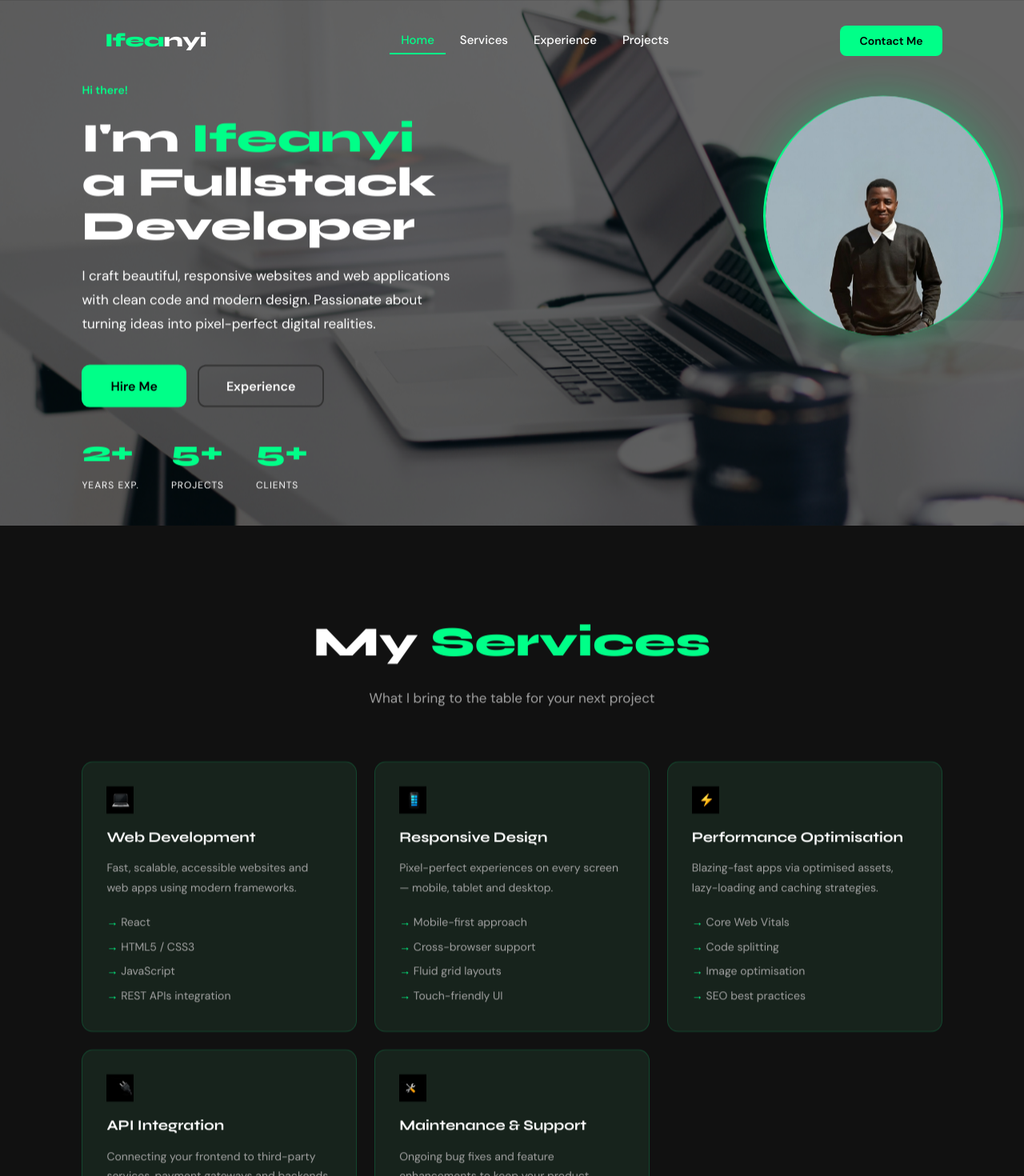
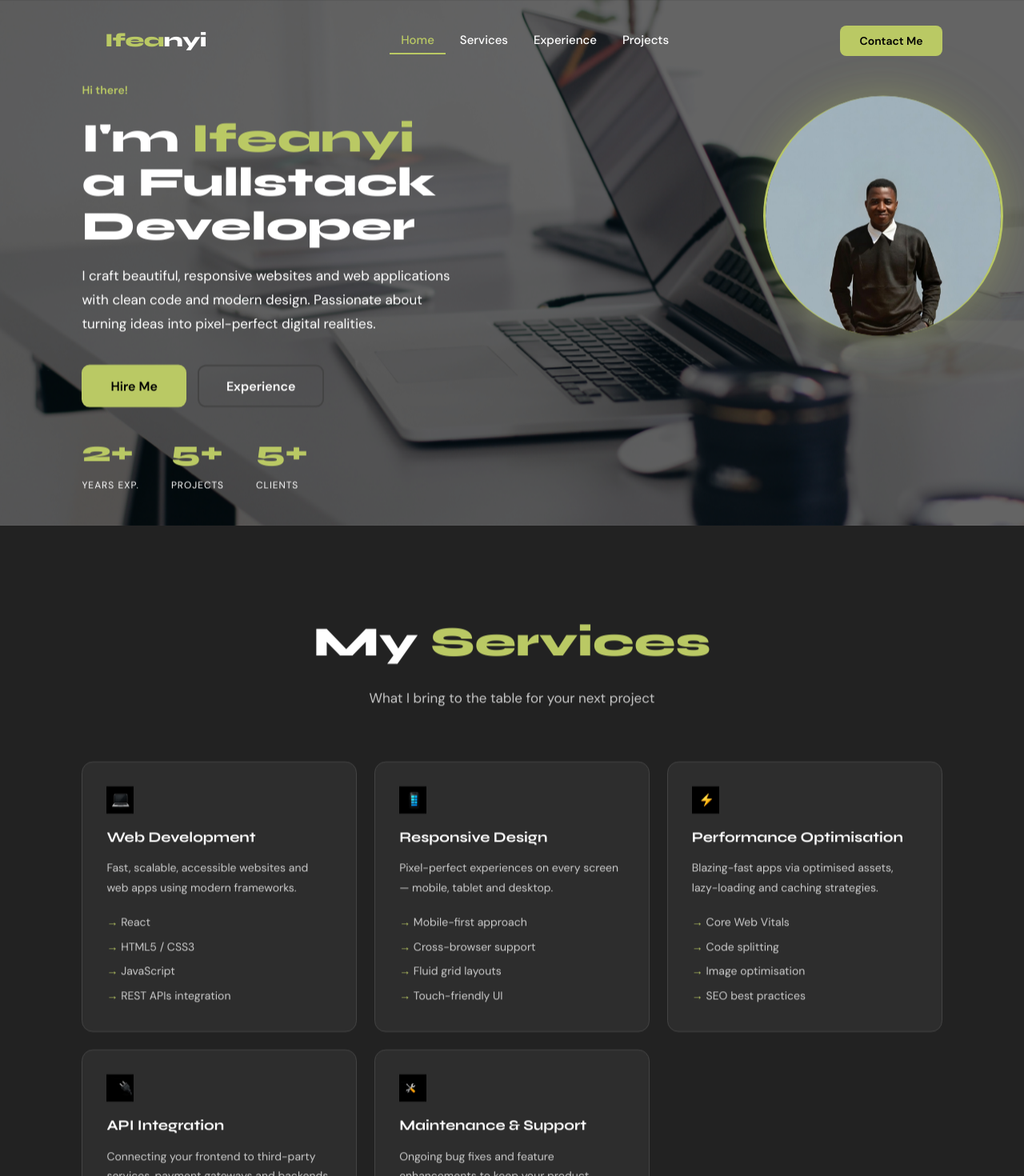
Before and after one commit to samuelintegrity2004-ui/Portfolio, a React (Vite) app in the folder portfolio-site/: page / in a window 1280 px wide. Shown: the top 1470 px of the page at 80% size. Built offline with nearby package versions, Linux system fonts and the light colour scheme; no server answers.

Commit message:
chore: apply dark theme, footer and component updates

```diff
--- a/portfolio-site/src/components/Footer.css
+++ b/portfolio-site/src/components/Footer.css
@@ -1,41 +1,21 @@
 /* Component: Footer */
 
 .footer {
-  background: #000;
-  color: #fff;
-  padding: 30px 8% 16px; /* reduced height for a minimal footer */
+  background: var(--footer-bg);
+  color: var(--text);
+  padding: 34px 8% 18px;
   text-align: center;
+  border-top: 1px solid var(--border);
 }
 
-/* logo and social links keep accent colors */
 .footer .logo {
   color: var(--g);
+  font-size: 20px;
+  font-weight: 800;
 }
 
-.footer-socials a {
-  color: var(--g);
-  border-color: var(--g);
-}
-
-.footer-socials a:hover {
-  background: var(--g);
-  color: #000;
-}
-
-.footer-tag,
-.footer-nav button,
-.copy {
-  color: #fff;
-}
-
-.footer-nav button:hover {
-  color: var(--g);
-}
-
-.footer-tag {
-  color: var(--muted);
-  margin: 8px 0 28px;
-  font-size: 14px;
+.footer .logo .logo-white {
+  color: var(--text);
 }
 
 .footer-socials {
@@ -89,6 +69,18 @@
   color: var(--g);
 }
 
+.footer-tag,
+.footer-nav button,
+.copy {
+  color: var(--muted);
+}
+
+.footer-tag {
+  color: var(--muted-weak);
+  margin: 8px 0 28px;
+  font-size: 14px;
+}
+
 .copy {
   color: var(--muted);
   font-size: 12px;
--- a/portfolio-site/src/components/Footer.jsx
+++ b/portfolio-site/src/components/Footer.jsx
@@ -5,7 +5,7 @@ export function Footer({ goTo }) {
   return (
     <footer className="footer">
       <button className="logo" onClick={() => goTo("home")}>
-        <span>Ifea</span>nyi
+        <span>Ifea</span><span className="logo-white">nyi</span>
       </button>
       <p className="footer-tag">Frontend Developer · Nigeria 🇳🇬</p>
       <div className="footer-socials">
--- a/portfolio-site/src/components/Header.css
+++ b/portfolio-site/src/components/Header.css
@@ -32,6 +32,10 @@
   transition: var(--tr);
 }
 
+.logo span {
+  color: #bac964;
+}
+
 /* when the header adopts a dark/translucent background on scroll, keep text white */
 .header.scrolled .logo {
   color: #fff;
@@ -62,8 +66,8 @@
 }
 
 .header.scrolled .nav-link {
-  /* links turn green when scrolled */
-  color: var(--g);
+  /* links turn accent when scrolled */
+  color: #bac964;
   /* remove automatic underline so it only follows the active item */
   border-bottom-color: transparent;
 }
@@ -78,8 +82,8 @@
 
 .nav-link:hover,
 .nav-link.active {
-  color: var(--g);
-  border-bottom-color: var(--g);
+  color: #bac964;
+  border-bottom-color: #bac964;
 }
 
 .navbar .mobile-cta {
@@ -88,7 +92,7 @@
 
 .cta-btn {
   padding: 10px 24px;
-  background: var(--g);
+  background: #bac964;
   color: #000; /* ensure pure black text */
   border: none;
   border-radius: 8px;
@@ -100,8 +104,8 @@
 }
 
 .cta-btn:hover {
-  background: var(--g2);
-  box-shadow: 0 0 20px rgba(0, 230, 118, 0.4);
+  background: #9ea24f;
+  box-shadow: 0 0 20px rgba(186, 201, 100, 0.4);
   transform: translateY(-2px);
 }
 
--- a/portfolio-site/src/components/sections/Contact.css
+++ b/portfolio-site/src/components/sections/Contact.css
@@ -54,7 +54,7 @@
 
 .c-form input::placeholder,
 .c-form textarea::placeholder {
-  color: var(--muted);
+  color: var(--muted-weak);
 }
 
 .c-form input:focus,
@@ -75,8 +75,8 @@
 }
 
 .f-alert.ok {
-  background: rgba(0, 230, 118, 0.1);
-  border: 1px solid rgba(0, 230, 118, 0.3);
+  background: rgba(186,201,100,0.1);
+  border: 1px solid rgba(186,201,100,0.3);
   color: var(--g);
 }
 
--- a/portfolio-site/src/components/sections/Experience.css
+++ b/portfolio-site/src/components/sections/Experience.css
@@ -54,13 +54,13 @@
 }
 
 .tl-body h4 {
-  color: var(--muted);
+  color: var(--muted-weak);
   font-size: 14px;
   margin-bottom: 8px;
 }
 
 .tl-body p {
-  color: var(--muted);
+  color: var(--muted-weak);
   font-size: 14px;
   margin-bottom: 12px;
 }
--- a/portfolio-site/src/components/sections/Home.css
+++ b/portfolio-site/src/components/sections/Home.css
@@ -3,6 +3,9 @@
 
 .home {
   /* background image with single-color overlay using blend mode */
+  --hero-accent: #bac964;
+  --hero-accent-soft: rgba(186, 201, 100, 0.18);
+  --hero-accent-glow: rgba(186, 201, 100, 0.35);
   background-image: linear-gradient(rgba(0,0,0,0.6), rgba(0,0,0,0.6)), url('../../assets/porfolioimage.jpg');
   background-size: cover;
   background-position: 50% 20%;
@@ -22,7 +25,7 @@
 }
 
 .greeting {
-  color: var(--g);
+  color: var(--hero-accent);
   font-weight: 600;
   font-size: 14px;
   margin-bottom: 20px;
@@ -35,6 +38,10 @@
   font-weight: 800;
   line-height: 1.08;
   margin-bottom: 20px;
+}
+
+.home-content h1 span {
+  color: var(--hero-accent);
 }
 
 .home-p {
@@ -53,9 +60,9 @@
 
 .btn-g {
   padding: 14px 34px;
-  background: var(--g);
+  background: var(--hero-accent);
   color: #000;
-  border: 2px solid var(--g);
+  border: 2px solid var(--hero-accent);
   border-radius: 10px;
   font-family: var(--bf);
   font-size: 16px;
@@ -66,8 +73,8 @@
 
 .btn-g:hover {
   background: transparent;
-  color: var(--g);
-  box-shadow: 0 0 28px rgba(0, 230, 118, 0.3);
+  color: #bac964;
+  box-shadow: 0 0 28px rgba(186, 201, 100, 0.3);
   transform: translateY(-3px);
 }
 
@@ -91,8 +98,8 @@
 }
 
 .btn-o:hover {
-  border-color: var(--g);
-  color: var(--g);
+  border-color: #bac964;
+  color: #bac964;
   transform: translateY(-3px);
 }
 
@@ -105,7 +112,7 @@
   font-family: var(--hf);
   font-size: 36px;
   font-weight: 800;
-  color: var(--g); /* keep numbers green */
+  color: #bac964;
 }
 
 .stat p {
@@ -127,8 +134,8 @@
   width: 300px;
   height: 300px;
   border-radius: 50%;
-  border: 3px solid var(--g);
-  box-shadow: 0 0 40px rgba(0, 230, 118, 0.2), 0 0 80px rgba(0, 230, 118, 0.07);
+  border: 3px solid #bac964;
+  box-shadow: 0 0 40px var(--hero-accent-soft), 0 0 80px rgba(186, 201, 100, 0.08);
   display: flex;
   align-items: center;
   justify-content: center;
@@ -138,10 +145,10 @@
 @keyframes glow {
   0%,
   100% {
-    box-shadow: 0 0 40px rgba(0, 230, 118, 0.2), 0 0 80px rgba(0, 230, 118, 0.07);
+    box-shadow: 0 0 40px var(--hero-accent-soft), 0 0 80px rgba(186, 201, 100, 0.08);
   }
   50% {
-    box-shadow: 0 0 60px rgba(0, 230, 118, 0.4), 0 0 120px rgba(0, 230, 118, 0.15);
+    box-shadow: 0 0 60px rgba(186, 201, 100, 0.4), 0 0 120px rgba(186, 201, 100, 0.15);
   }
 }
 
@@ -149,14 +156,14 @@
   width: 272px;
   height: 272px;
   border-radius: 50%;
-  background: linear-gradient(135deg, #001a0a, #003320);
+  background: linear-gradient(135deg, #12100c, #27231a);
   display: flex;
   align-items: center;
   justify-content: center;
   font-family: var(--hf);
   font-size: 74px;
   font-weight: 800;
-  color: var(--g);
+  color: #bac964;
   letter-spacing: -4px;
 }
 
--- a/portfolio-site/src/components/sections/Projects.css
+++ b/portfolio-site/src/components/sections/Projects.css
@@ -30,9 +30,9 @@
   justify-content: center;
   align-items: center;
   padding: 16px;
-  background: rgba(0, 255, 136, 0.08);
+  background: rgba(186,201,100,0.08);
   border-radius: 14px;
-  border: 1px solid rgba(0,255,136,0.18);
+  border: 1px solid rgba(186,201,100,0.18);
 }
 
 .proj-thumb {
@@ -41,7 +41,7 @@
   max-height: 320px;
   object-fit: cover;
   border-radius: 8px;
-  border: 1px solid rgba(255,255,255,0.08);
+  border: 1px solid var(--border);
 }
 
 .proj-overlay {
@@ -52,15 +52,15 @@
   font-family: var(--hf);
   font-size: 40px;
   font-weight: 800;
-  color: rgba(255, 255, 255, 0.86);
+  color: var(--text);
   text-shadow: 0 10px 30px rgba(0, 0, 0, 0.35);
 }
 
 .proj-cat {
   font-size: 11px;
   font-weight: 700;
-  color: #03130a;
-  background: rgba(255, 255, 255, 0.88);
+  color: var(--text);
+  background: var(--card);
   padding: 6px 12px;
   border-radius: 20px;
   box-shadow: 0 8px 28px rgba(0, 0, 0, 0.18);
@@ -72,9 +72,9 @@
 }
 
 .proj-card.dark-card {
-  background: #121b16;
-  color: #d7efda;
-  border-color: rgba(0,255,136,0.18);
+  background: var(--card-alt);
+  color: var(--text);
+  border-color: var(--border);
   box-shadow: 0 12px 36px rgba(0, 0, 0, 0.25);
 }
 
@@ -129,14 +129,14 @@
 }
 
 .btn-sm.solid:hover {
-  background: #d8ffca;
+  background: var(--g2);
   color: #000;
 }
 
 .btn-sm.outline {
   background: rgba(255,255,255,0.05);
-  color: #b8d9bd;
-  border: 1px solid rgba(0,255,136,0.2);
+  color: var(--muted);
+  border: 1px solid rgba(186,201,100,0.2);
 }
 
 .btn-sm.outline:hover {
@@ -163,7 +163,7 @@
   margin-right: 8px;
   border-radius: 50%;
   background: var(--g);
-  box-shadow: 0 0 16px rgba(0, 230, 118, 0.7);
+  box-shadow: 0 0 16px rgba(186,201,100,0.7);
 }
 
 /* Accordion summary for mobile */
--- a/portfolio-site/src/components/sections/Services.css
+++ b/portfolio-site/src/components/sections/Services.css
@@ -1,8 +1,8 @@
 /* Component: Services section */
 
 .svc-card {
-  background: #17231c;
-  border: 1px solid rgba(0,255,136,0.16);
+  background: var(--card);
+  border: 1px solid var(--border);
   border-radius: var(--r);
   padding: 30px;
   transition: var(--tr);
@@ -32,6 +32,7 @@
   font-size: 18px;
   font-weight: 700;
   margin-bottom: 10px;
+  color: var(--text);
 }
 
 .svc-card p {
--- a/portfolio-site/src/styles/styles.css
+++ b/portfolio-site/src/styles/styles.css
@@ -4,20 +4,22 @@
 
 /* CSS Variables & Theme */
 :root {
-  --g: #00FF88;        /* bright green accent */
-  --g2: #00C853;       /* darker green for hovers */
-  /* dark background theme */
-  --bg: #111111;       /* dark background */
-  --bg2: #111111;
-  --bg3: #111111;
-  --card: #222222;     /* slightly lighter for cards */
-  --border: #333333;   /* subtle border */
-  --text: #FFFFFF;     /* main text white */
-  --muted: #A0A0A0;    /* secondary text gray */
+  --g: #BAC964;                       /* primary accent */
+  --g2: #A7B941;                      /* hover accent */
+  --bg: #1f1f1f;                      /* main background */
+  --bg2: #222222;                     /* section background */
+  --bg3: #222222;
+  --card: #2d2d2d;                    /* card background */
+  --card-alt: #333333;                /* alternate card */
+  --border: #444444;                  /* borders */
+  --text: #FFFFFF;                    /* heading text */
+  --muted: rgba(255,255,255,0.75);    /* body text */
+  --muted-weak: rgba(255,255,255,0.55);/* secondary text */
   --hf: 'Syne', sans-serif;
   --bf: 'DM Sans', sans-serif;
   --r: 14px;
   --tr: 0.3s ease;
+  --footer-bg: #151515;               /* darker footer background */
 }
 
 /* Reset & Normalize */
@@ -29,21 +31,21 @@
   box-sizing: border-box;
 }
 
-html {
-  scroll-behavior: smooth;
-}
-
 body {
   background: var(--bg);
-  color: var(--text); /* all regular text white to contrast with dark bg */
+  color: var(--text);
   font-family: var(--bf);
   overflow-x: hidden;
   line-height: 1.75;
 }
 
-/* ensure every section except home picks up the dark bg if not already applied */
+/* ensure every section except home picks up the requested non-hero background */
 section[id]:not(#home) {
-  background: var(--bg);
+  background: var(--bg2);
+}
+/* ensure every section except home picks up the new background theme */
+section[id]:not(#home) {
+  background: var(--bg2);
 }
 
 
@@ -68,7 +70,7 @@ span {
 }
 
 .sec-alt {
-  background: var(--bg2);
+  background: rgba(34, 34, 34, 0.98);
 }
 
 /* Scroll reveal */
```
Also changed, not shown: portfolio-site/public/port-im-720x720.jpg (added).
